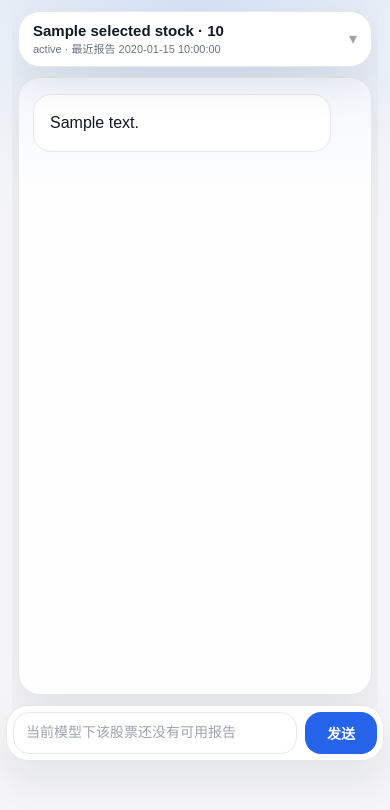
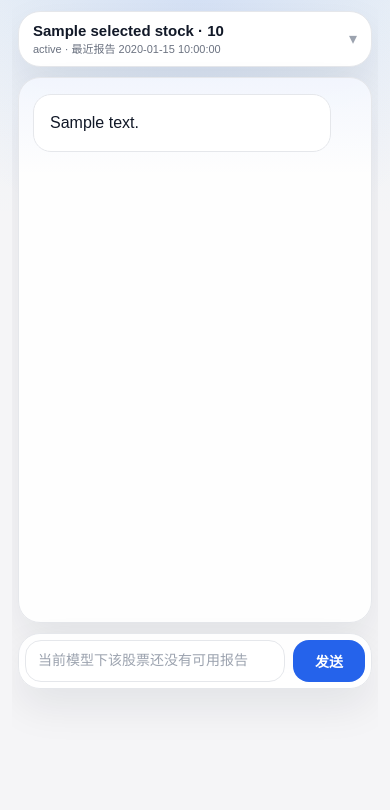
Before and after one commit to James0112/Dingpan, a FastAPI app: template templates/chat.html in a window 390 px wide. Shown: the part 13-823 px from the top of the page. Run offline with FastAPI, Linux system fonts and the light colour scheme; the template is opened without the code that fills it: most values are stand-ins (such as "Sample title", 1, 10 or a date in 2020).

Commit message:
Refactor chat layout around shared container width

```diff
--- a/templates/chat.html
+++ b/templates/chat.html
@@ -34,22 +34,19 @@
     overflow: hidden;
   }
   .chat-page.has-chat-layout {
-    --chat-side-gap: 6px;
-    --chat-toolbar-top: 12px;
+    --chat-inline-padding: 6px;
+    --chat-top-padding: 12px;
+    --chat-bottom-padding: calc(var(--page-bottom-spacing) + 6px);
     --chat-section-gap: 10px;
-    --chat-toolbar-height: 74px;
-    --chat-composer-height: 68px;
-    --chat-composer-bottom: calc(var(--page-bottom-spacing) + 6px);
-    --chat-thread-top: 96px;
-    --chat-thread-height: 240px;
     --chat-card-radius: 22px;
+    display: grid;
+    grid-template-rows: auto minmax(0, 1fr) auto;
+    gap: var(--chat-section-gap);
+    align-content: stretch;
+    padding: var(--chat-top-padding) var(--chat-inline-padding) var(--chat-bottom-padding);
   }
   .chat-toolbar {
-    position: absolute;
-    top: var(--chat-toolbar-top);
-    right: var(--chat-side-gap);
-    left: var(--chat-side-gap);
-    z-index: 3;
+    width: 100%;
     padding: 0;
     border: 0;
     background: transparent;
@@ -168,11 +165,8 @@
     font-size: 12px;
   }
   .chat-thread {
-    position: absolute;
-    top: var(--chat-thread-top);
-    right: var(--chat-side-gap);
-    left: var(--chat-side-gap);
-    height: var(--chat-thread-height);
+    width: 100%;
+    min-height: 0;
     overflow-y: auto;
     overscroll-behavior: contain;
     -webkit-overflow-scrolling: touch;
@@ -187,9 +181,6 @@
     border: 1px solid var(--border-color);
     border-radius: var(--chat-card-radius);
     box-shadow: var(--shadow-soft);
-  }
-  body.keyboard-open .chat-page.has-chat-layout {
-    --chat-composer-bottom: calc(var(--viewport-bottom-offset) + 2px);
   }
   .chat-thread::-webkit-scrollbar {
     width: 0;
@@ -240,11 +231,7 @@
     line-height: 1.7;
   }
   .chat-composer {
-    position: absolute;
-    right: var(--chat-side-gap);
-    bottom: var(--chat-composer-bottom);
-    left: var(--chat-side-gap);
-    z-index: 3;
+    width: 100%;
     display: grid;
     gap: 6px;
     padding: 6px;
@@ -322,16 +309,10 @@
       padding: 16px 14px;
     }
     .chat-composer {
-      position: fixed;
-      left: var(--chat-side-gap);
-      right: var(--chat-side-gap);
-      bottom: var(--chat-composer-bottom);
-      z-index: 50;
-      width: auto;
       padding: 6px;
     }
-    body.keyboard-open .chat-composer {
-      bottom: calc(var(--viewport-bottom-offset) + 2px);
+    body.keyboard-open .chat-page.has-chat-layout {
+      --chat-bottom-padding: 2px;
     }
     .chat-bubble {
       max-width: 92%;
@@ -435,8 +416,6 @@
 <script>
   const CHAT_LAST_STOCK_KEY = "last_chat_stock_code";
   const chatPage = document.getElementById("chat-page-root");
-  const chatToolbar = document.querySelector(".chat-toolbar");
-  const mobileTabNav = document.querySelector(".mobile-tab-nav");
   const stockTrigger = document.getElementById("chat-stock-trigger");
   const stockMenu = document.getElementById("chat-stock-menu");
   const stockBackdrop = document.getElementById("chat-stock-backdrop");
@@ -472,34 +451,13 @@
     if (!chatPage) {
       return;
     }
-    if (chatToolbar) {
-      chatPage.style.setProperty("--chat-toolbar-height", `${chatToolbar.offsetHeight}px`);
-    }
-    if (chatComposer) {
-      chatPage.style.setProperty("--chat-composer-height", `${chatComposer.offsetHeight}px`);
-    }
-    if (!chatToolbar || !chatComposer || !chatThread) {
+    if (!chatPage.classList.contains("has-chat-layout")) {
       return;
     }
-
+    const viewportHeight = window.visualViewport ? window.visualViewport.height : window.innerHeight;
     const pageRect = chatPage.getBoundingClientRect();
-    const toolbarRect = chatToolbar.getBoundingClientRect();
-    const composerRect = chatComposer.getBoundingClientRect();
-    const computed = window.getComputedStyle(chatPage);
-    const sectionGap = Number.parseFloat(computed.getPropertyValue("--chat-section-gap")) || 0;
-    const threadTop = Math.max(0, toolbarRect.bottom - pageRect.top + sectionGap);
-    const threadBottomEdge = composerRect.top - pageRect.top - sectionGap;
-    const threadHeight = Math.max(120, threadBottomEdge - threadTop);
-
-    chatPage.style.setProperty("--chat-thread-top", `${threadTop}px`);
-    chatPage.style.setProperty("--chat-thread-height", `${threadHeight}px`);
-
-    if (mobileTabNav) {
-      const tabRect = mobileTabNav.getBoundingClientRect();
-      const composerBottom = Math.max(0, window.innerHeight - composerRect.bottom);
-      chatPage.style.setProperty("--chat-tab-height", `${Math.max(0, tabRect.height)}px`);
-      chatPage.style.setProperty("--chat-composer-bottom-live", `${composerBottom}px`);
-    }
+    const availableHeight = Math.max(220, viewportHeight - pageRect.top);
+    chatPage.style.height = `${availableHeight}px`;
   }
 
   function resizeComposerInput() {
```
